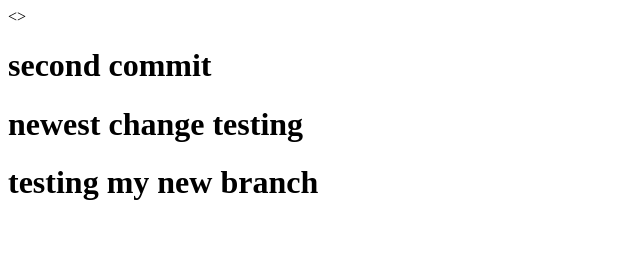
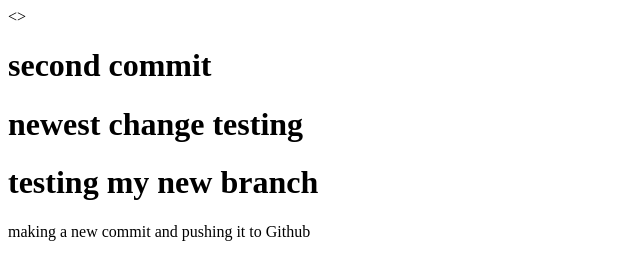
Before and after one commit to johnnyjeries/git-one, a plain HTML site: page index.html in a window 1280 px wide. Shown: the whole page, without its empty margins (0-640 px from the left). Drawn offline with Linux system fonts and the light colour scheme.

Commit message:
added <p> tag

```diff
--- a/index.html
+++ b/index.html
@@ -12,6 +12,7 @@
 <h1>second commit </h1>
 <h1>newest change testing</h1>
 <h1> testing my new branch</h1>
+<p>making a new commit and pushing it to Github</p>
 </body>
 
 </html>
```
